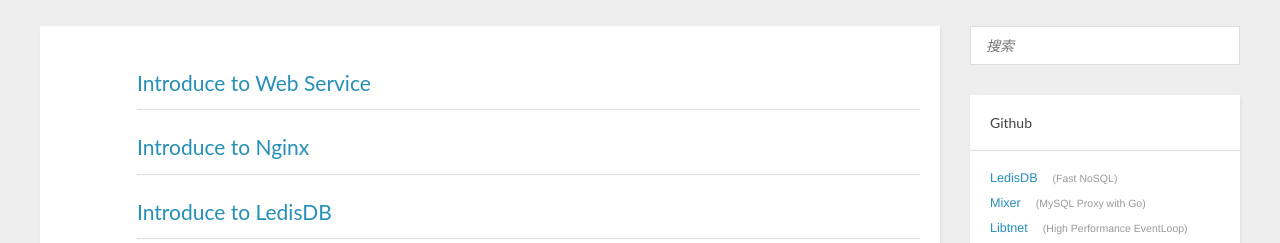
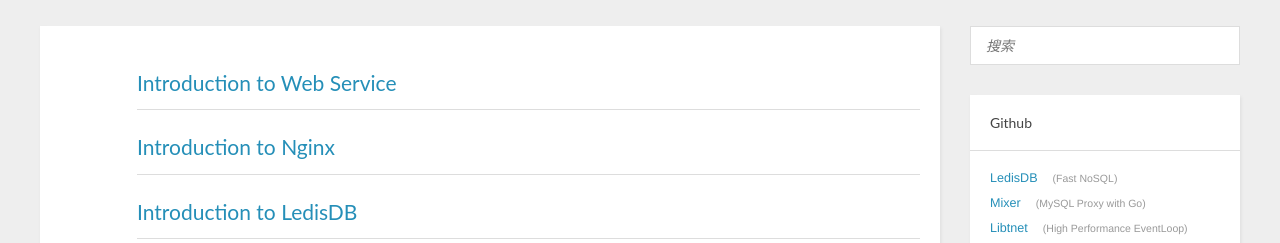
Before and after one commit to siddontang/siddontang.github.com, a plain HTML site: page Presentations/index.html in a window 1280 px wide. Shown: the part 132-375 px from the top of the page. Drawn offline with nearby package versions, Linux system fonts and the light colour scheme; a script that the page names is missing; a web font is replaced by a local one.

Commit message:
Site updated: 2014-09-02 22:45:19

```diff
--- a/Presentations/index.html
+++ b/Presentations/index.html
@@ -74,9 +74,9 @@
     </header>
     <div class="entry">
 
-        <h2 id="Introduce_to_Web_Service"><a href="http://siddontang.github.com/introduction-to-web-service" target="_blank" rel="external">Introduce to Web Service</a></h2>
-<h2 id="Introduce_to_Nginx"><a href="http://siddontang.github.com/introduction-to-nginx/" target="_blank" rel="external">Introduce to Nginx</a></h2>
-<h2 id="Introduce_to_LedisDB"><a href="http://siddontang.github.com/ledisdb-introduction/" target="_blank" rel="external">Introduce to LedisDB</a></h2>
+        <h2 id="Introduction_to_Web_Service"><a href="http://siddontang.github.com/introduction-to-web-service" target="_blank" rel="external">Introduction to Web Service</a></h2>
+<h2 id="Introduction_to_Nginx"><a href="http://siddontang.github.com/introduction-to-nginx/" target="_blank" rel="external">Introduction to Nginx</a></h2>
+<h2 id="Introduction_to_LedisDB"><a href="http://siddontang.github.com/introduction-to-ledisdb/" target="_blank" rel="external">Introduction to LedisDB</a></h2>
 
 
     </div>
--- a/atom.xml
+++ b/atom.xml
@@ -4,7 +4,7 @@
   <subtitle><![CDATA[My thought for program]]></subtitle>
   <link href="/atom.xml" rel="self"/>
   <link href="http://siddontang.com/"/>
-  <updated>2014-09-02T14:39:35.139Z</updated>
+  <updated>2014-09-02T14:45:15.375Z</updated>
   <id>http://siddontang.com/</id>
 
   <author>
--- a/sitemap.xml
+++ b/sitemap.xml
@@ -3,7 +3,7 @@
 
   <url>
     <loc>http://siddontang.com/Presentations/index.html</loc>
-    <lastmod>2014-09-02T14:38:44.000Z</lastmod>
+    <lastmod>2014-09-02T14:43:51.000Z</lastmod>
   </url>
 
   <url>
```
